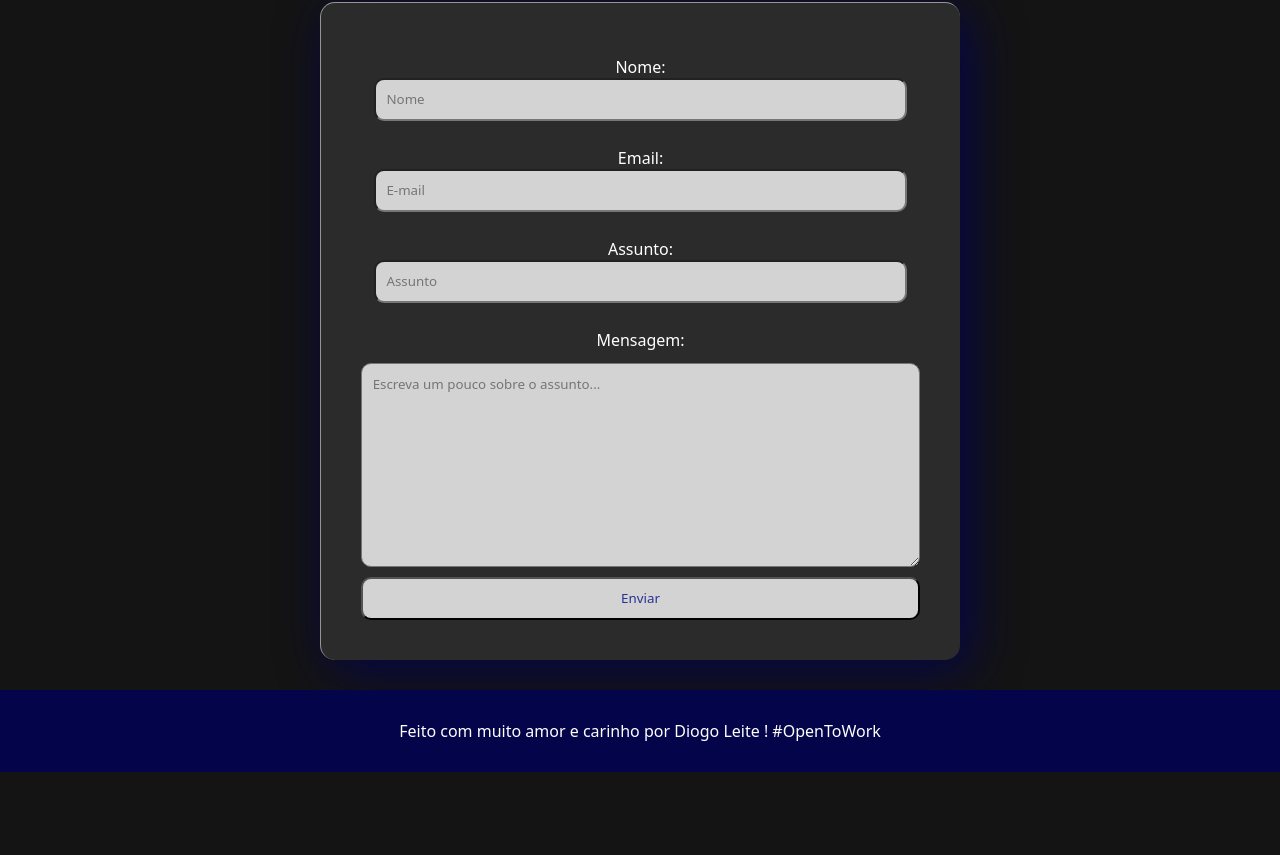
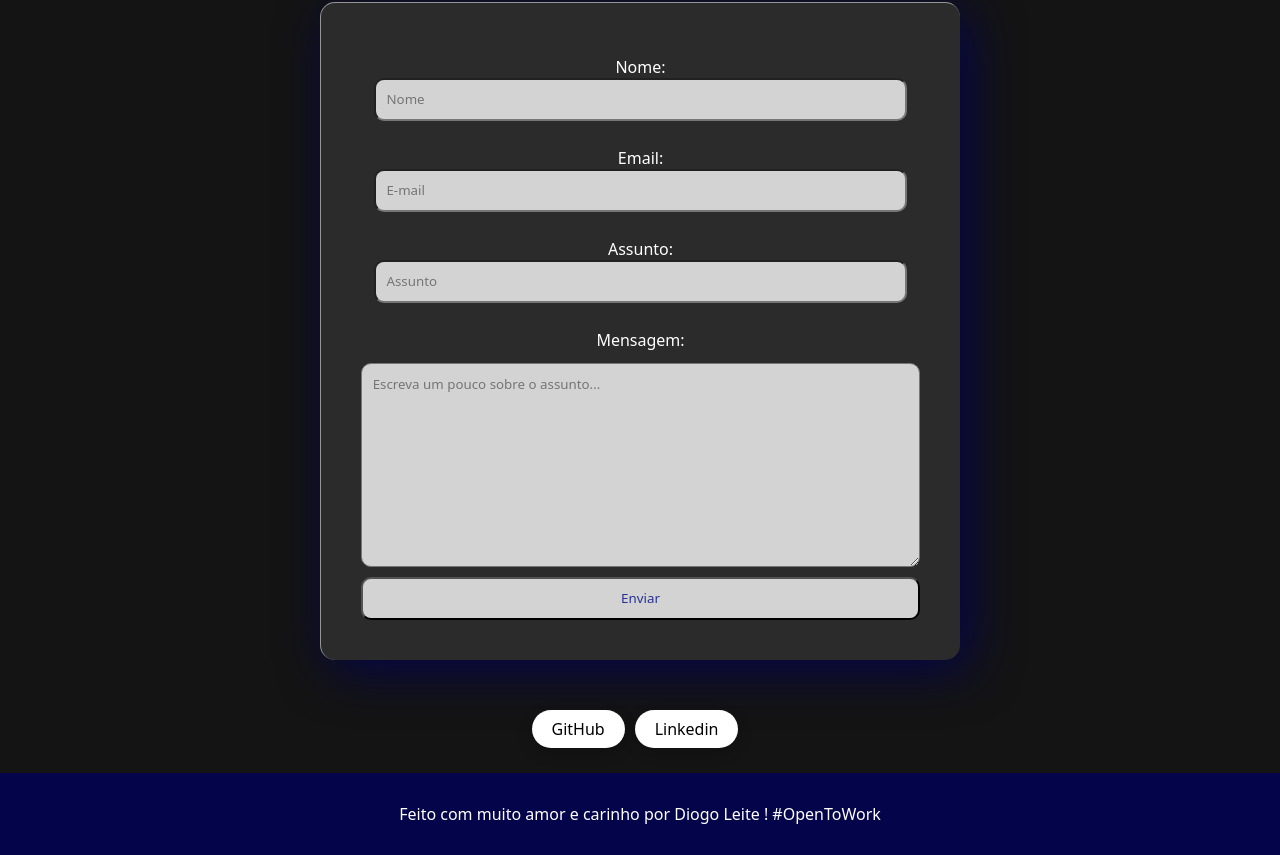
Before and after one commit to diogoleite87/Portfolio-DiogoLeite-React, a React (Vite) app: page /contact in a window 1280 px wide. Shown: the part 215-1070 px from the top of the page. Before the commit the page ends 987 px from the top, so only its background shows below. Built offline with nearby package versions, Linux system fonts and the light colour scheme.

Commit message:
feat: add github and linkedin button

```diff
--- a/src/components/About/index.tsx
+++ b/src/components/About/index.tsx
@@ -1,5 +1,7 @@
 import './style.css'
 import Profileimg from '../../img/profileimg.png'
+import ButtonGitHub from '../ButtonGitHub'
+import ButtonLinkedin from '../ButtonLinkedin'
 
 function About () {
     return (
@@ -25,6 +27,10 @@ function About () {
                     </p>
                 </div>
             </div>
+            <div className='button-contact'>
+                <ButtonGitHub />
+                <ButtonLinkedin />
+            </div>
         </div>
     )
 }
--- a/src/components/About/style.css
+++ b/src/components/About/style.css
@@ -39,6 +39,10 @@
   text-align: justify;
 }
 
+.button-contact {
+  margin-top: 15px;
+}
+
 @media (max-width: 999px) {
   .about-content img {
     height: 100%;
--- a/src/components/Contact/index.tsx
+++ b/src/components/Contact/index.tsx
@@ -1,4 +1,6 @@
 import './style.css'
+import ButtonGitHub from '../ButtonGitHub'
+import ButtonLinkedin from '../ButtonLinkedin'
 
 function Contact() {
     return (
@@ -16,7 +18,10 @@ function Contact() {
                     <button type="submit">Enviar</button>
                 </form>
             </div>
-
+            <div className='button-contact'>
+                <ButtonGitHub />
+                <ButtonLinkedin />
+            </div>
         </>
     )
 }
--- a/src/components/Contact/style.css
+++ b/src/components/Contact/style.css
@@ -57,6 +57,12 @@
   resize: vertical;
 }
 
+.button-contact {
+  align-items: center;
+  text-align: center;
+  margin-bottom: 25px;
+}
+
 @media (max-width: 999px) {
   .container-contact {
     font-size: 0.8em;
--- a/src/components/Projects/index.tsx
+++ b/src/components/Projects/index.tsx
@@ -1,5 +1,7 @@
 import './style.css'
 import Card from '../Card'
+import ButtonGitHub from '../ButtonGitHub'
+import ButtonLinkedin from '../ButtonLinkedin'
 
 
 function Projects() {
@@ -27,6 +29,11 @@ function Projects() {
                 <Card name='Alocação de Professores' description='Alocação de professores em disciplinas do departamento DECSI-UFOP com base em suas preferências, respeitando as capacidades e limitações. Trabalho desenvolvido durante disciplina AEDS3 do curso Sistemas de Informação - UFOP.' id='06' href='https://github.com/diogoleite87/TP02-AEDS3-UFOP' type={1}></Card>
                 {/* <Card name='' description='' id='06' href='' type={1}></Card> */}
             </div>
+
+            <div className='button-contact'>
+                <ButtonGitHub />
+                <ButtonLinkedin />
+            </div>
         </div>
     )
 }
```
